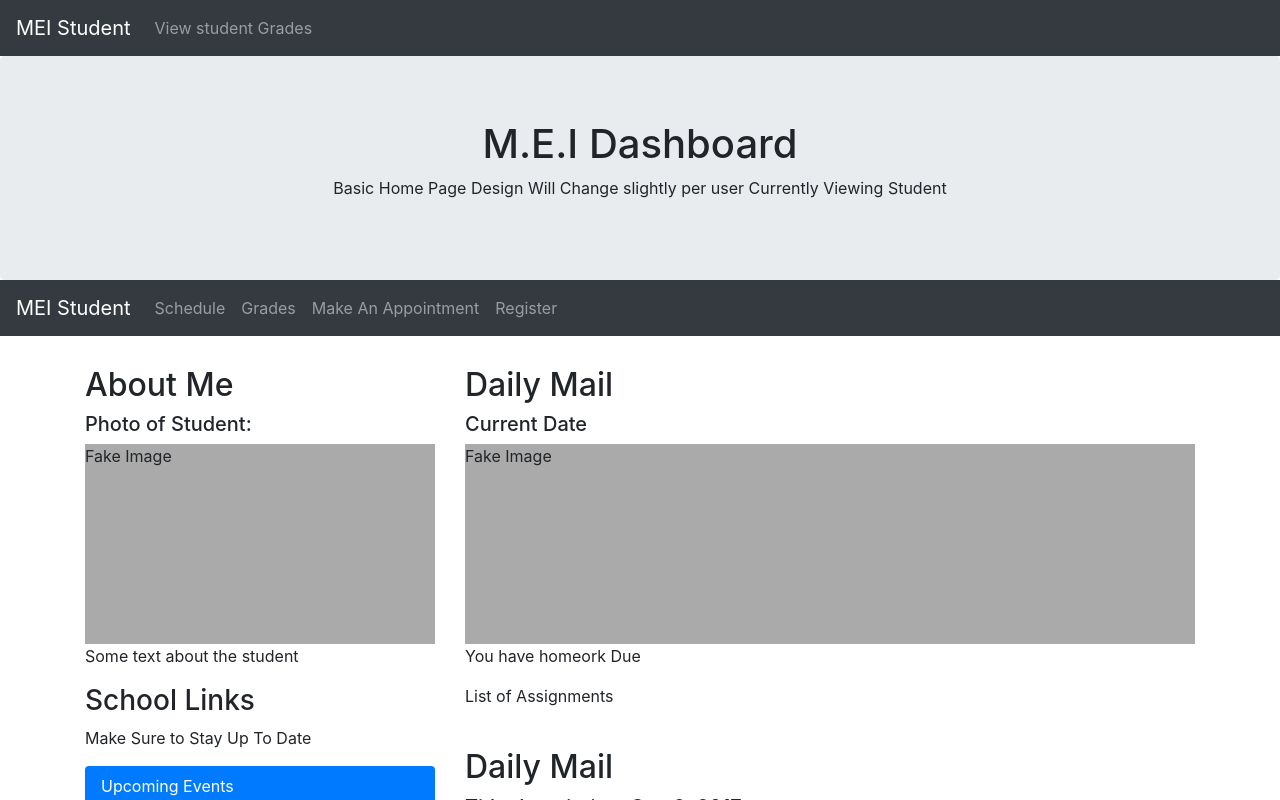
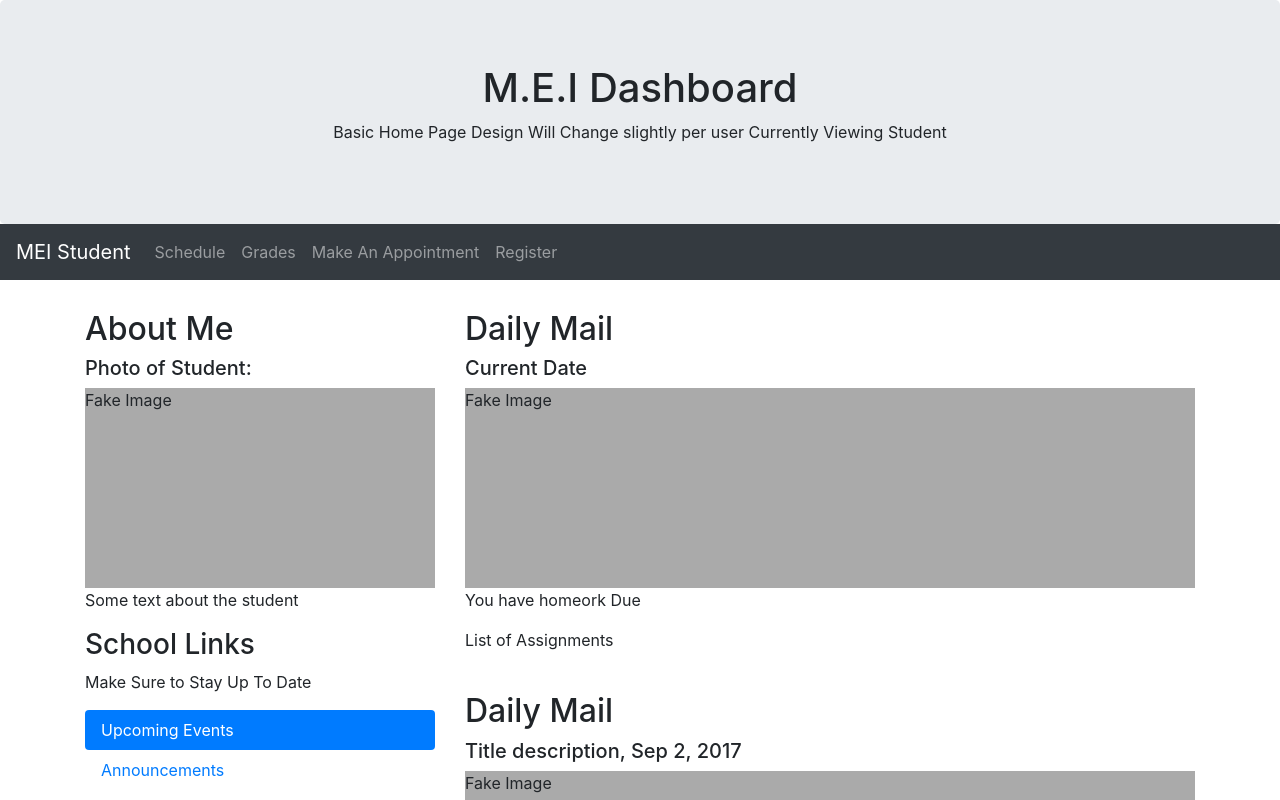
Before and after one commit to RevatureProject02/Project02, an Angular app in the folder Project2Angular/: page /home in a window 1280 px wide. Shown: the top 800 px of the page. Built offline with nearby package versions, Linux system fonts and the light colour scheme.

Commit message:
Landing page set

```diff
--- a/Project2Angular/src/app/app-routing.module.ts
+++ b/Project2Angular/src/app/app-routing.module.ts
@@ -29,7 +29,7 @@ const routes: Routes = [
 },
 {
   path: '',
-  component: LoginComponent
+  component: HomeComponent
 },
 {
   path: 'login',
@@ -41,7 +41,7 @@ const routes: Routes = [
 },
 {
   path: '**',
-  redirectTo: 'login',
+  redirectTo: 'home',
   pathMatch: 'full'
 },
 {
--- a/Project2Angular/src/app/app.component.html
+++ b/Project2Angular/src/app/app.component.html
@@ -1,2 +1 @@
-<app-navbar></app-navbar>
 <router-outlet></router-outlet>
--- a/Project2Angular/src/app/app.module.ts
+++ b/Project2Angular/src/app/app.module.ts
@@ -19,7 +19,7 @@ import { ViewscheduleComponent } from './components/viewschedule/viewschedule.co
 import { SetavailabilityComponent } from './components/setavailability/setavailability.component';
 import { LoginComponent } from './components/login/login.component';
 import { HomeComponent } from './components/home/home.component';
-import { NavbarComponent } from './components/navbar/navbar.component';
+
 
 
 @NgModule({
@@ -38,8 +38,7 @@ import { NavbarComponent } from './components/navbar/navbar.component';
     ViewscheduleComponent,
     SetavailabilityComponent,
     LoginComponent,
-    HomeComponent,
-    NavbarComponent
+    HomeComponent
   ],
   imports: [
     BrowserModule,
--- a/Project2Angular/src/app/components/login/login.component.html
+++ b/Project2Angular/src/app/components/login/login.component.html
@@ -31,7 +31,6 @@
                 <input type="password" placeholder="password"><br><br>
                 <button class="btn1">Register</button>
             </div>
-
     </div>
 </div>
 </div>
--- a/Project2Angular/src/app/components/navbar/navbar.component.html
+++ /dev/null
@@ -1,14 +0,0 @@
-<!-- When you create a page, place the information here as another nav-item-->
-<nav class="navbar navbar-expand-sm bg-dark navbar-dark">
-  <a class="navbar-brand" href="#">MEI Student</a>
-  <button class="navbar-toggler" type="button" data-toggle="collapse" data-target="#collapsibleNavbar">
-    <span class="navbar-toggler-icon"></span>
-  </button>
-  <div class="collapse navbar-collapse" id="collapsibleNavbar">
-    <ul class="navbar-nav">
-      <li class="nav-item">
-        <a class="nav-link" routerLinkActive="active" routerLink="student-grades">View student Grades</a>
-      </li>
-    </ul>
-  </div>
-</nav>
--- a/Project2Angular/src/app/components/navbar/navbar.component.ts
+++ /dev/null
@@ -1,15 +0,0 @@
-import { Component, OnInit } from '@angular/core';
-
-@Component({
-  selector: 'app-navbar',
-  templateUrl: './navbar.component.html',
-  styleUrls: ['./navbar.component.css']
-})
-export class NavbarComponent implements OnInit {
-
-  constructor() { }
-
-  ngOnInit() {
-  }
-
-}
```
Also changed, not shown: Project2Angular/src/app/components/navbar/navbar.component.css (deleted), 1 other file (tests, documents, lock files or other folders).
